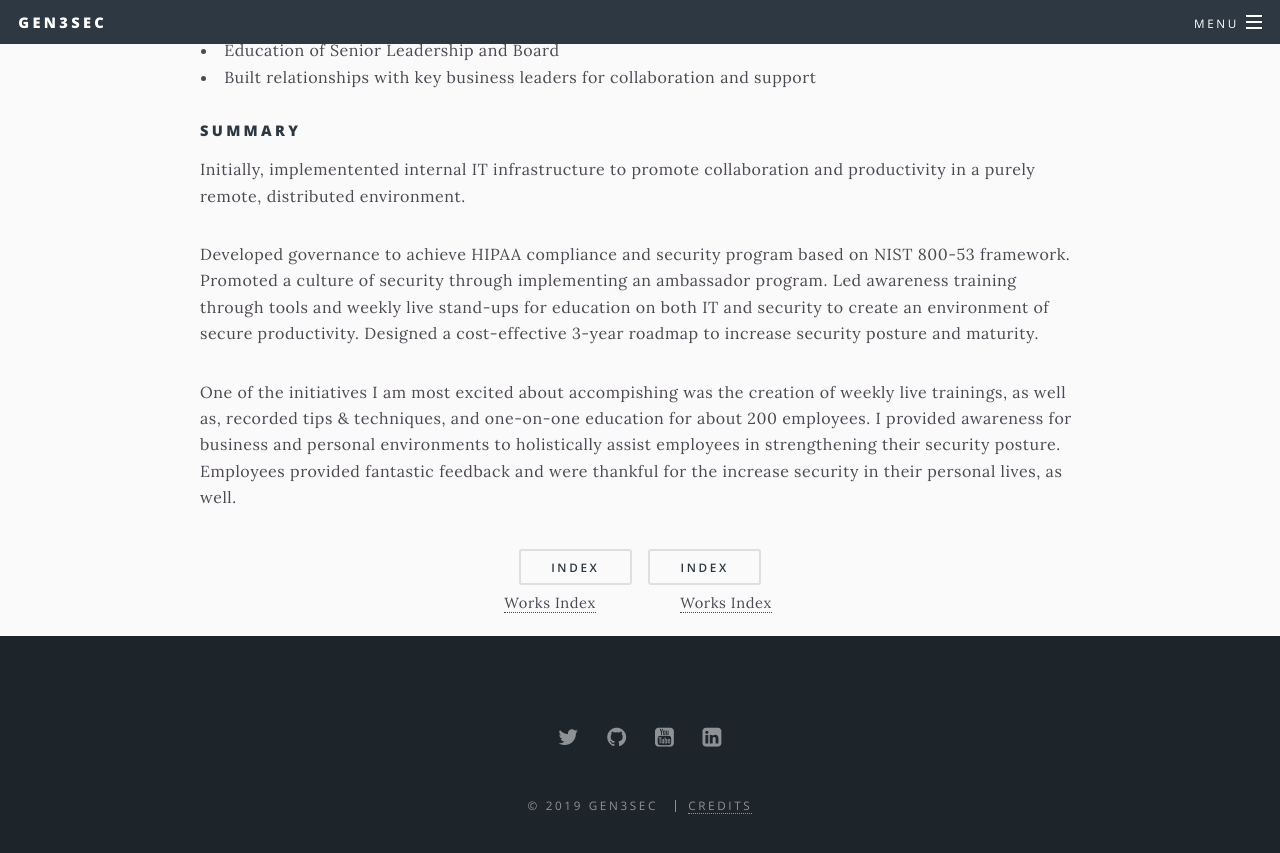
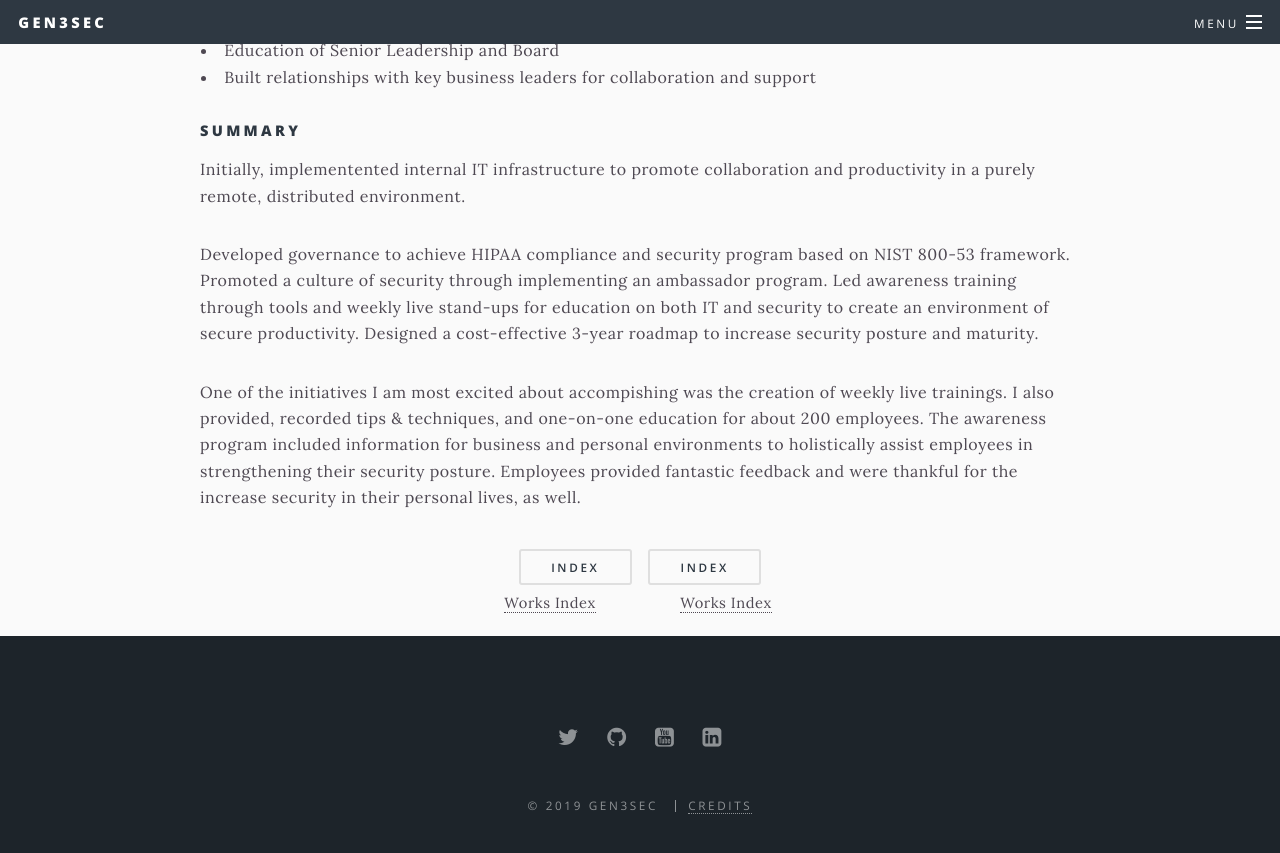
Before and after one commit to Gen3Sec/gen3sec.github.io, a Jekyll site: the page built from _posts/3001-01-20-works-current.md, in a window 1280 px wide and 900 px high, scrolled down 752 px. Shown: the top 853 px of the window. Built offline with Jekyll 4.4.1, drawn with Linux system fonts in a browser that asks for light colours.

Commit message:
Update 3001-01-20-works-current.md

```diff
--- a/_posts/3001-01-20-works-current.md
+++ b/_posts/3001-01-20-works-current.md
@@ -32,4 +32,4 @@ Initially, implementented internal IT infrastructure to promote collaboration an
 
 Developed governance to achieve HIPAA compliance and security program based on NIST 800-53 framework. Promoted a culture of security through implementing an ambassador program. Led awareness training through tools and weekly live stand-ups for education on both IT and security to create an environment of secure productivity. Designed a cost-effective 3-year roadmap to increase security posture and maturity.
 
-One of the initiatives I am most excited about accompishing was the creation of weekly live trainings, as well as, recorded tips & techniques, and one-on-one education for about 200 employees. I provided awareness for business and personal environments to holistically assist employees in strengthening their security posture. Employees provided fantastic feedback and were thankful for the increase security in their personal lives, as well.
+One of the initiatives I am most excited about accompishing was the creation of weekly live trainings. I also provided, recorded tips & techniques, and one-on-one education for about 200 employees. The awareness program included information for business and personal environments to holistically assist employees in strengthening their security posture. Employees provided fantastic feedback and were thankful for the increase security in their personal lives, as well.
```
